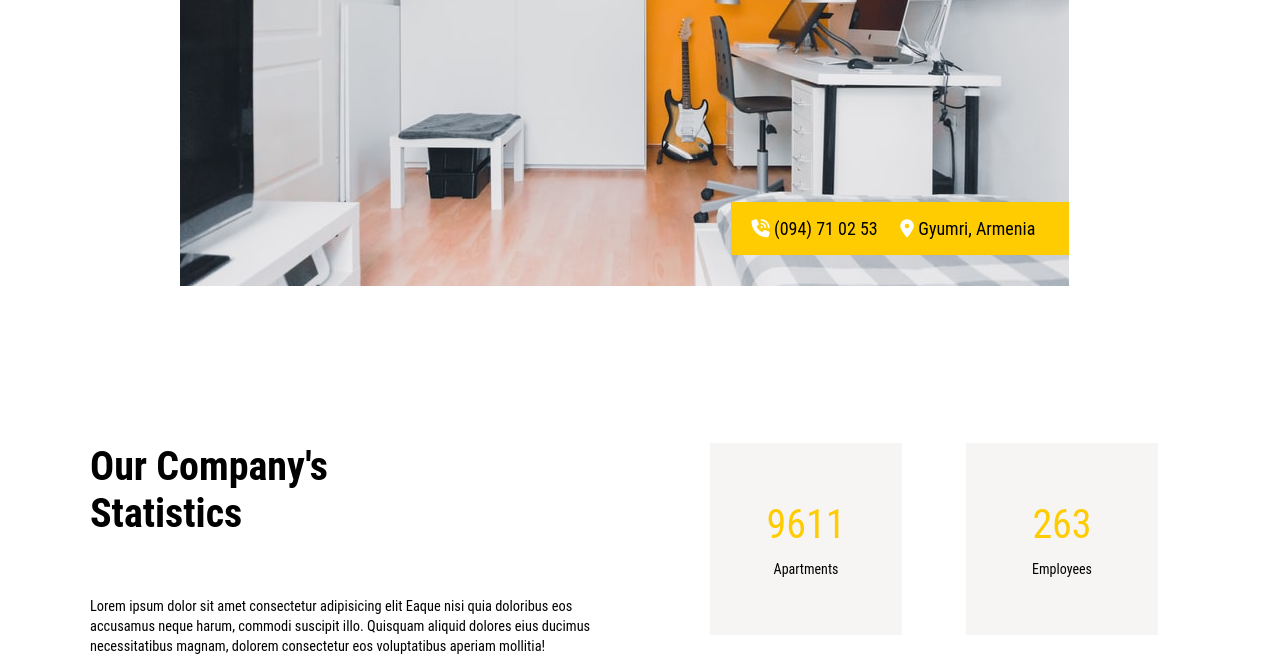
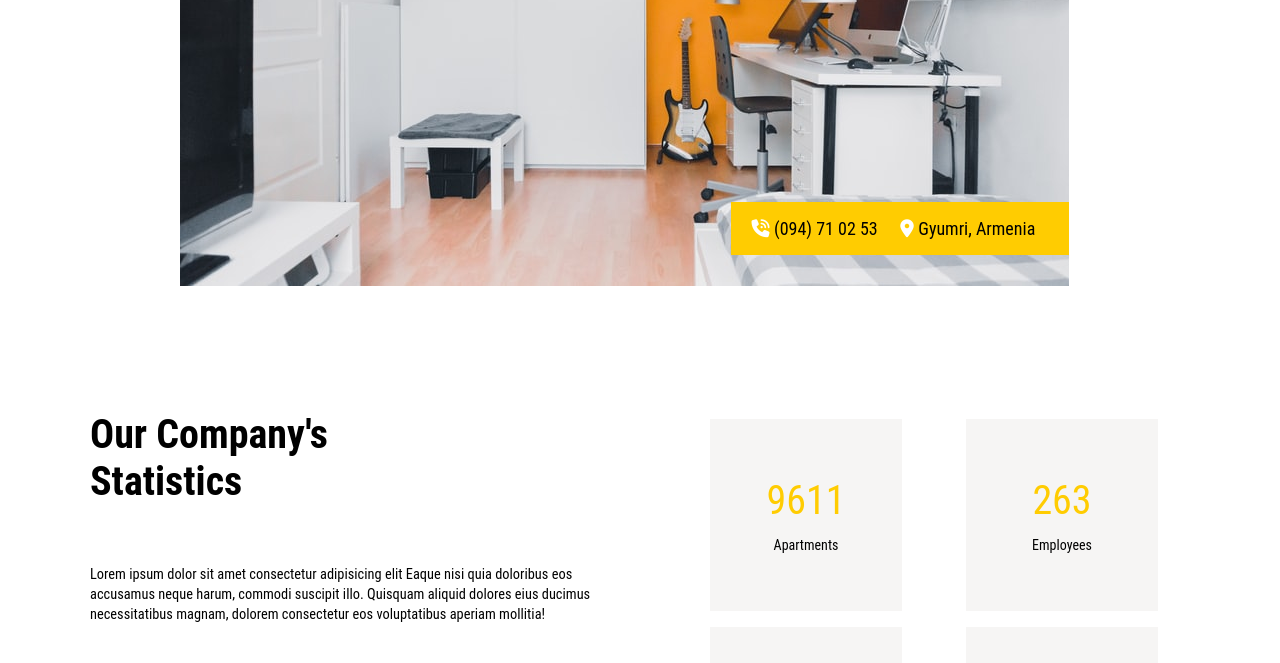
Before and after one commit to Lusinep1/apt-project, a plain HTML site: page index.html in a window 1280 px wide. Shown: the part 289-952 px from the top of the page. Drawn offline with Linux system fonts and the light colour scheme.

Commit message:
add margin-top for text and squares

```diff
--- a/style.css
+++ b/style.css
@@ -96,7 +96,7 @@ nav {
 	padding-right: 40px;
 }
 .stats-text h2 {
-	margin-top: 0.8em;
+	margin-top: 0;
 	font-size: 2.5em;
 	margin-bottom: 1.5em;
 }
@@ -110,7 +110,7 @@ nav {
 	width: 12em;
 	height: 12em;
 	background-color: #f6f5f4;
-	margin: 2em 2em;
+	margin: 0.5em 2em;
 	display: flex;
 	justify-content: center;
 	align-items: center;
```
